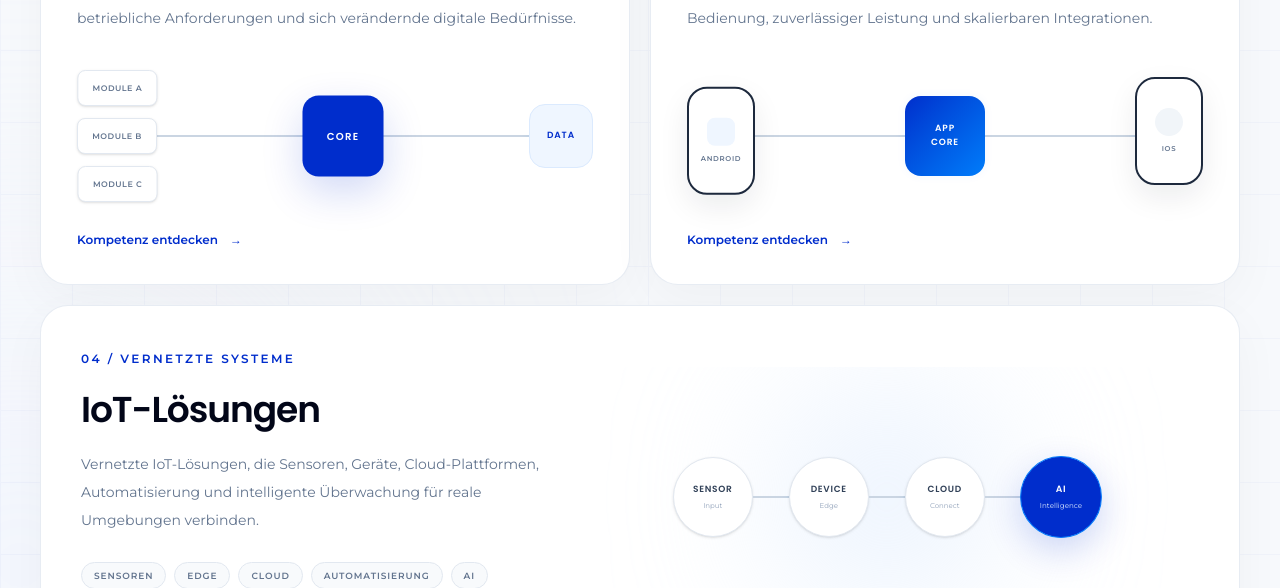
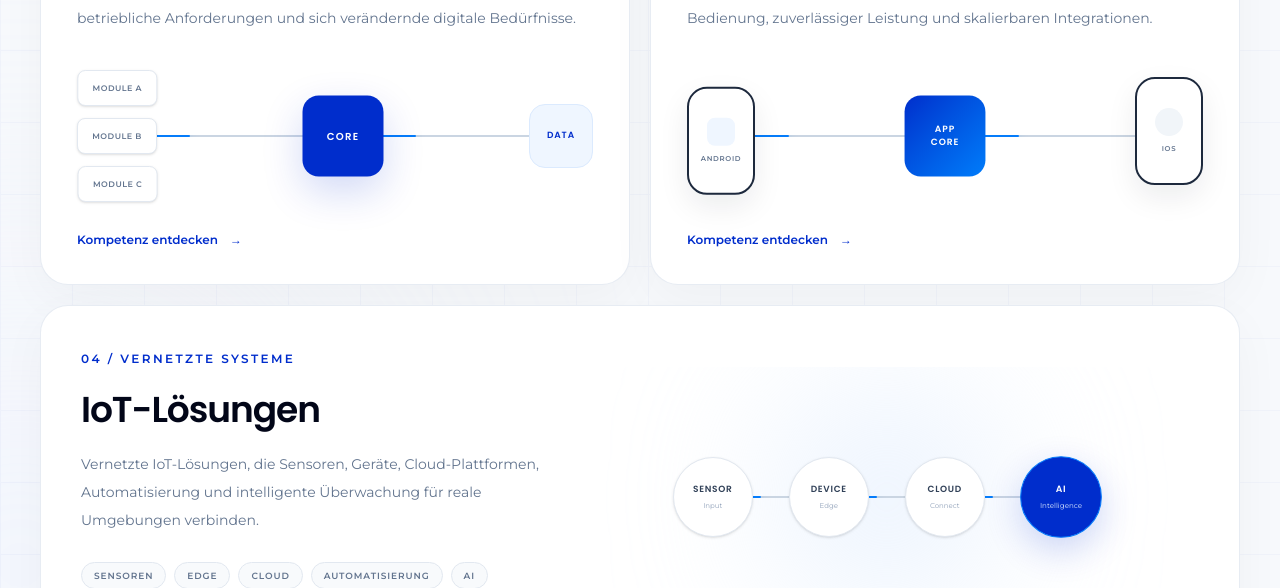
Before and after one commit to aravinthk1504/gendata-techv2, a Next.js app: page /de in a window 1280 px wide. Shown: the part 3408-3996 px from the top of the page. Built offline with nearby package versions, Linux system fonts and the light colour scheme.

Commit message:
Pause offscreen Technology Capabilities motion while preserving mobile connectors

```diff
--- a/src/sections/home/TechnologyServices.jsx
+++ b/src/sections/home/TechnologyServices.jsx
@@ -1,24 +1,36 @@
 "use client"
 
-import { motion, useReducedMotion } from "motion/react";
+import { motion, useInView, useReducedMotion } from "motion/react";
+import { useEffect, useRef, useState } from "react";
 import Link from "next/link";
 import { homeText, localizedHref } from "../../lib/homeText";
 
 
 
+
+/**
+ * Each diagram animates only while its own card is in view. Reduced-motion
+ * visitors see the complete, static diagram, including every connector.
+ */
+function useCardMotion() {
+  const ref = useRef(null);
+  const inView = useInView(ref, { margin: "0px 0px -5% 0px" });
+  const reduceMotion = useReducedMotion();
+  return { ref, active: inView && !reduceMotion };
+}
+
 /**
  * Static gray connectors on mobile, like the IoT diagram.
  * Only desktop screens use the moving blue highlight.
  */
-function FlowLine({ vertical = false, className = "" }) {
-  const reduceMotion = useReducedMotion();
+function FlowLine({ vertical = false, className = "", active = false }) {
 
   return (
     <div
       aria-hidden="true"
       className={`pointer-events-none relative shrink-0 overflow-hidden bg-slate-300 ${vertical ? "w-[2px]" : "h-[2px]"} ${className}`}
     >
-      {!reduceMotion && (
+      {active && (
         <motion.span
           className={`absolute hidden rounded-full bg-brand-accent shadow-[0_0_10px_rgba(5,124,250,0.65)] lg:block ${vertical ? "left-0 top-0 h-1/2 w-full" : "left-0 top-0 h-full w-1/2"}`}
           initial={false}
@@ -30,7 +42,8 @@ function FlowLine({ vertical = false, className = "" }) {
   );
 }
 
-function FullStackVisual() {
+function FullStackVisual({ desktop }) {
+  const { ref, active } = useCardMotion();
   const layers = [
     { name: "Frontend", sub: "UI / Web" },
     { name: "API", sub: "Integration" },
@@ -39,7 +52,7 @@ function FullStackVisual() {
   ];
 
   return (
-    <div className="relative mt-8 w-full min-w-0 overflow-visible pb-3 lg:mt-2 lg:flex lg:min-h-70 lg:items-center lg:justify-center lg:overflow-hidden lg:pb-0">
+    <div ref={ref} className="relative mt-8 w-full min-w-0 overflow-visible pb-3 lg:mt-2 lg:flex lg:min-h-70 lg:items-center lg:justify-center lg:overflow-hidden lg:pb-0">
       <div className="pointer-events-none absolute left-1/2 top-1/2 h-52 w-52 -translate-x-1/2 -translate-y-1/2 rounded-full bg-blue-100/60 blur-[70px] lg:h-60 lg:w-60 lg:bg-blue-100/70 lg:blur-[80px]" />
 
       {/* Mobile/tablet: aligned gray connectors between each pair of cards. */}
@@ -102,7 +115,7 @@ function FullStackVisual() {
             </motion.div>
 
             {index !== layers.length - 1 && (
-              <FlowLine className="w-8" />
+              <FlowLine className="w-8" active={desktop && active} />
             )}
           </div>
         ))}
@@ -111,20 +124,21 @@ function FullStackVisual() {
   );
 }
 
-function SoftwareVisual() {
+function SoftwareVisual({ desktop }) {
+  const { ref, active } = useCardMotion();
   const modules = ["Module A", "Module B", "Module C"];
 
   return (
-    <div className="relative mt-auto flex h-52 w-full min-w-0 shrink-0 items-center justify-between gap-0 pt-6 sm:h-48 lg:mt-6 lg:h-40 lg:pt-0">
+    <div ref={ref} className="relative mt-auto flex h-52 w-full min-w-0 shrink-0 items-center justify-between gap-0 pt-6 sm:h-48 lg:mt-6 lg:h-40 lg:pt-0">
       <div className="relative z-10 flex w-16 shrink-0 flex-col gap-3 sm:w-20">
         {modules.map((module, index) => (
           <motion.div
             key={module}
-            animate={{ x: [0, 4, 0] }}
+            animate={active ? { x: [0, 4, 0] } : { x: 0 }}
             transition={{
               duration: 3,
               delay: index * 0.35,
-              repeat: Infinity,
+              repeat: active ? Infinity : 0,
               ease: "easeInOut",
             }}
             className="flex h-10 w-full items-center justify-center rounded-lg border border-slate-200 bg-white font-body text-[7px] font-semibold uppercase tracking-[0.06em] text-slate-500 shadow-sm sm:h-9 sm:text-[8px]"
@@ -134,11 +148,11 @@ function SoftwareVisual() {
         ))}
       </div>
 
-      <FlowLine className="min-w-0 flex-1" />
+      <FlowLine className="min-w-0 flex-1" active={desktop && active} />
 
       <motion.div
-        animate={{ scale: [1, 1.04, 1] }}
-        transition={{ duration: 3, repeat: Infinity }}
+        animate={active ? { scale: [1, 1.04, 1] } : { scale: 1 }}
+        transition={{ duration: 3, repeat: active ? Infinity : 0 }}
         className="relative z-10 flex h-16 w-16 shrink-0 items-center justify-center rounded-2xl bg-brand-primary shadow-[0_15px_40px_rgba(0,45,204,0.18)] sm:h-20 sm:w-20"
       >
         <span className="font-heading text-[10px] font-semibold uppercase tracking-[0.12em] text-white">
@@ -146,7 +160,7 @@ function SoftwareVisual() {
         </span>
       </motion.div>
 
-      <FlowLine className="min-w-0 flex-1" />
+      <FlowLine className="min-w-0 flex-1" active={desktop && active} />
 
       <div className="relative z-10 flex h-16 w-14 shrink-0 items-center justify-center rounded-2xl border border-blue-100 bg-blue-50 sm:h-16 sm:w-16">
         <span className="font-heading text-[9px] font-semibold uppercase tracking-[0.1em] text-brand-primary">
@@ -157,12 +171,13 @@ function SoftwareVisual() {
   );
 }
 
-function AppVisual() {
+function AppVisual({ desktop }) {
+  const { ref, active } = useCardMotion();
   return (
-    <div className="relative mt-auto flex h-52 w-full min-w-0 shrink-0 items-center justify-between gap-0 pt-6 sm:h-48 lg:mt-6 lg:h-40 lg:pt-0">
+    <div ref={ref} className="relative mt-auto flex h-52 w-full min-w-0 shrink-0 items-center justify-between gap-0 pt-6 sm:h-48 lg:mt-6 lg:h-40 lg:pt-0">
       <motion.div
-        animate={{ y: [0, 5, 0] }}
-        transition={{ duration: 4, repeat: Infinity, ease: "easeInOut" }}
+        animate={active ? { y: [0, 5, 0] } : { y: 0 }}
+        transition={{ duration: 4, repeat: active ? Infinity : 0, ease: "easeInOut" }}
         className="relative z-10 flex h-28 w-14 shrink-0 items-center justify-center rounded-[20px] border-2 border-slate-800 bg-white shadow-[0_12px_30px_rgba(15,23,42,0.08)] sm:h-27 sm:w-17"
       >
         <div className="text-center">
@@ -173,17 +188,11 @@ function AppVisual() {
         </div>
       </motion.div>
 
-      <FlowLine className="min-w-0 flex-1" />
+      <FlowLine className="min-w-0 flex-1" active={desktop && active} />
 
       <motion.div
-        animate={{
-          boxShadow: [
-            "0 0 0 rgba(5,124,250,0)",
-            "0 0 30px rgba(5,124,250,0.18)",
-            "0 0 0 rgba(5,124,250,0)",
-          ],
-        }}
-        transition={{ duration: 3, repeat: Infinity }}
+        animate={active ? { scale: [1, 1.035, 1] } : { scale: 1 }}
+        transition={{ duration: 3, repeat: active ? Infinity : 0 }}
         className="relative z-10 flex h-16 w-16 shrink-0 items-center justify-center rounded-2xl bg-linear-to-br from-brand-primary to-brand-accent sm:h-20 sm:w-20"
       >
         <span className="text-center font-heading text-[9px] font-semibold uppercase tracking-[0.1em] text-white">
@@ -193,14 +202,14 @@ function AppVisual() {
         </span>
       </motion.div>
 
-      <FlowLine className="min-w-0 flex-1" />
+      <FlowLine className="min-w-0 flex-1" active={desktop && active} />
 
       <motion.div
-        animate={{ y: [0, -5, 0] }}
+        animate={active ? { y: [0, -5, 0] } : { y: 0 }}
         transition={{
           duration: 4,
           delay: 0.5,
-          repeat: Infinity,
+          repeat: active ? Infinity : 0,
           ease: "easeInOut",
         }}
         className="relative z-10 flex h-28 w-14 shrink-0 items-center justify-center rounded-[20px] border-2 border-slate-800 bg-white shadow-[0_12px_30px_rgba(15,23,42,0.08)] sm:h-27 sm:w-17"
@@ -216,7 +225,8 @@ function AppVisual() {
   );
 }
 
-function IoTVisual() {
+function IoTVisual({ desktop }) {
+  const { ref, active } = useCardMotion();
   const items = [
     { title: "Sensor", label: "Input" },
     { title: "Device", label: "Edge" },
@@ -225,7 +235,7 @@ function IoTVisual() {
   ];
 
   return (
-    <div className="relative mt-8 flex min-h-64 items-center justify-center overflow-hidden sm:mt-2 sm:min-h-65">
+    <div ref={ref} className="relative mt-8 flex min-h-64 items-center justify-center overflow-hidden sm:mt-2 sm:min-h-65">
       <div className="absolute h-55 w-55 rounded-full bg-blue-100/60 blur-[80px]" />
 
       <div className="relative z-10 grid w-full max-w-sm grid-cols-2 gap-x-4 gap-y-10 px-1 sm:flex sm:max-w-lg sm:items-center sm:justify-center sm:gap-0 sm:px-0">
@@ -250,8 +260,8 @@ function IoTVisual() {
             className="relative flex items-center justify-center sm:justify-start"
           >
             <motion.div
-              animate={index === 3 ? { scale: [1, 1.07, 1] } : {}}
-              transition={{ duration: 3, repeat: Infinity }}
+              animate={index === 3 && active ? { scale: [1, 1.07, 1] } : { scale: 1 }}
+              transition={{ duration: 3, repeat: active && index === 3 ? Infinity : 0 }}
               className={`flex h-24 w-24 flex-col items-center justify-center rounded-full border sm:h-20 sm:w-20 ${
                 index === 3
                   ? "border-brand-accent bg-brand-primary text-white shadow-[0_12px_35px_rgba(0,45,204,0.2)]"
@@ -269,7 +279,7 @@ function IoTVisual() {
             </motion.div>
 
             {index !== items.length - 1 && (
-              <FlowLine className="hidden sm:block sm:w-9" />
+              <FlowLine className="hidden sm:block sm:w-9" active={desktop && active} />
             )}
           </div>
         ))}
@@ -279,6 +289,16 @@ function IoTVisual() {
 }
 
 function TechnologyServices({ content, lang }) {
+  // Avoid running invisible desktop-only line animations on real touchscreens.
+  const [desktop, setDesktop] = useState(false);
+  useEffect(() => {
+    const media = window.matchMedia("(min-width: 1024px)");
+    const update = () => setDesktop(media.matches);
+    update();
+    media.addEventListener?.("change", update);
+    return () => media.removeEventListener?.("change", update);
+  }, []);
+
   const t = (key, variables) => homeText(content, key, variables);
   const localizedPath = (path) => localizedHref(lang, path);
 
@@ -369,7 +389,7 @@ function TechnologyServices({ content, lang }) {
                   </span>
                 </Link>
               </div>
-              <FullStackVisual />
+              <FullStackVisual desktop={desktop} />
               <Link
                 href={localizedPath("/services")}
                 className="mt-3 inline-flex w-fit items-center gap-3 font-body text-xs font-semibold text-brand-primary lg:hidden"
@@ -398,7 +418,7 @@ function TechnologyServices({ content, lang }) {
             <p className="mt-4 font-body text-sm leading-7 text-slate-500">
               {t("technology.software.description")}
             </p>
-            <SoftwareVisual />
+            <SoftwareVisual desktop={desktop} />
             <Link
               href={localizedPath("/services")}
               className="mt-4 inline-flex items-center gap-3 font-body text-xs font-semibold text-brand-primary"
@@ -426,7 +446,7 @@ function TechnologyServices({ content, lang }) {
             <p className="mt-4 font-body text-sm leading-7 text-slate-500">
               {t("technology.app.description")}
             </p>
-            <AppVisual />
+            <AppVisual desktop={desktop} />
             <Link
               href={localizedPath("/services")}
               className="mt-4 inline-flex items-center gap-3 font-body text-xs font-semibold text-brand-primary"
@@ -476,7 +496,7 @@ function TechnologyServices({ content, lang }) {
                   </span>
                 </Link>
               </div>
-              <IoTVisual />
+              <IoTVisual desktop={desktop} />
               <Link
                 href={localizedPath("/services")}
                 className="mt-3 inline-flex w-fit items-center gap-3 font-body text-xs font-semibold text-brand-primary lg:hidden"
```
